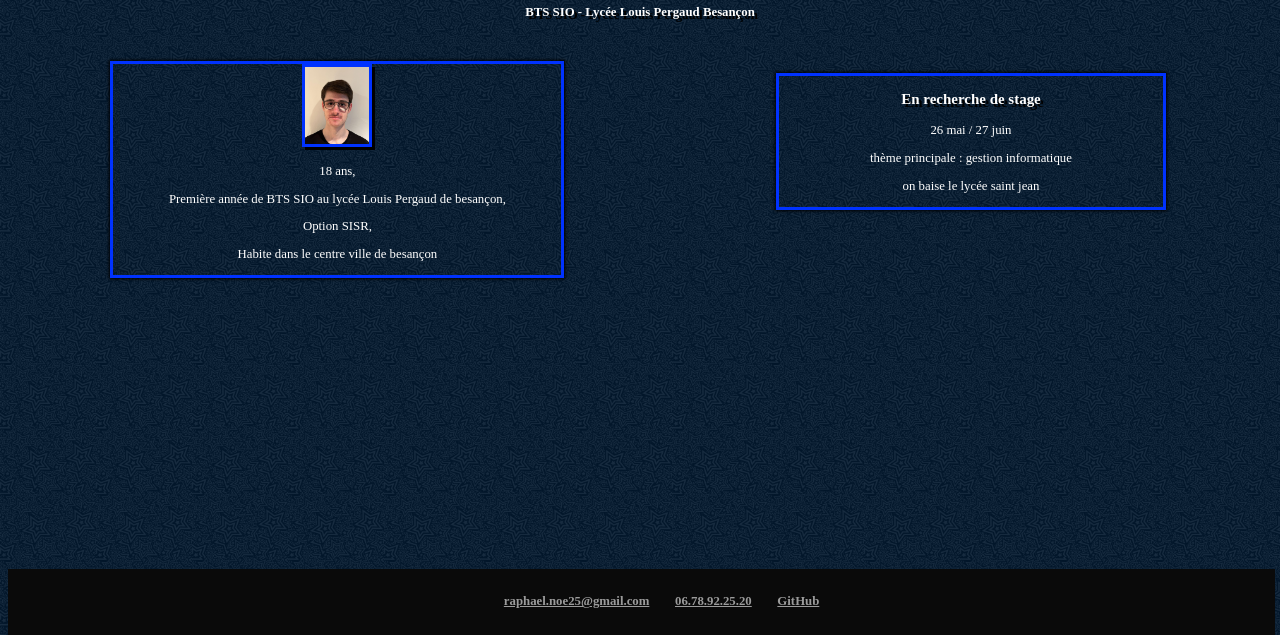
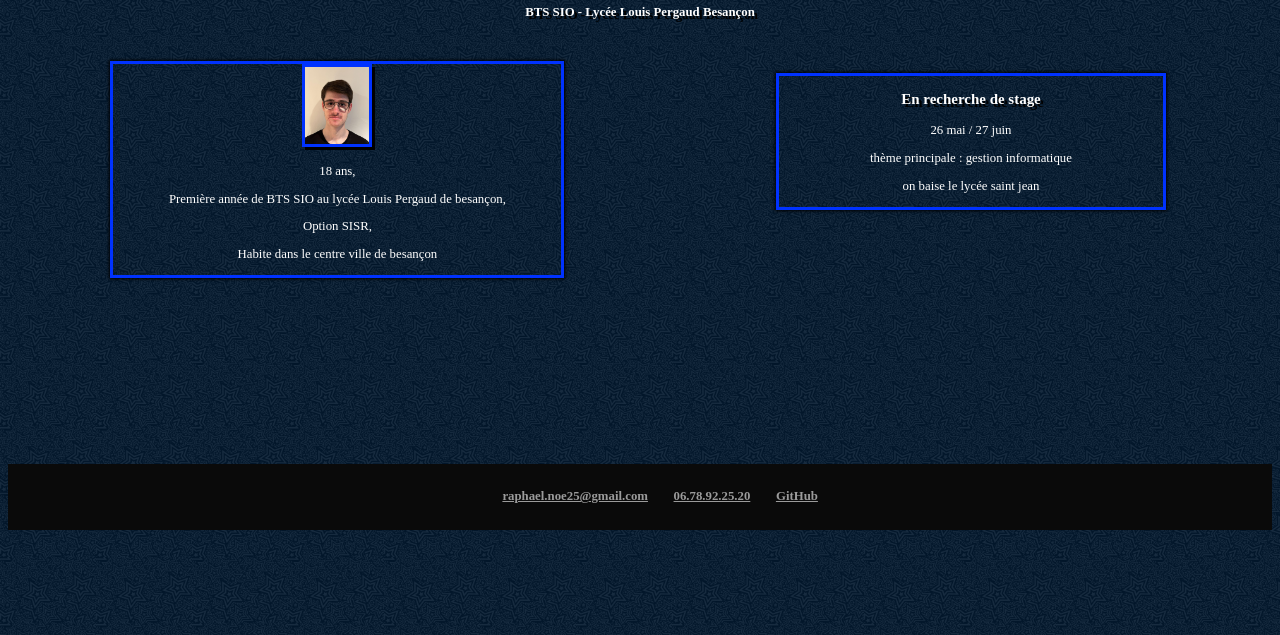
Before and after one commit to RaphaelNOE/Portefolio, a plain HTML site: page index.html in a window 1280 px wide. Shown: the part 165-800 px from the top of the page. Drawn offline with Linux system fonts and the light colour scheme.

Commit message:
Portefolio V1.1 : ajustement + début commentaires

```diff
--- a/css/style.css
+++ b/css/style.css
@@ -1,6 +1,10 @@
+/*--------------------*/
+/*---------Preset-----*/
+/*--------------------*/
+
 body {
     background:
-        /* top, transparent black, faked with gradient */
+        /* top, transparent color, faked with gradient */
         linear-gradient(rgba(0, 25, 50, 0.8),
             rgba(0, 25, 50, 0.8)),
         /* bottom, image */
@@ -49,6 +53,7 @@ h3 {
     position: relative;
     bottom: 14vw;
     width: 30vw;
+    margin-bottom: 75px;
 }
 
 .pfp {
--- a/css/stylecertif.css
+++ b/css/stylecertif.css
@@ -1,6 +1,10 @@
+/*--------------------*/
+/*---------Preset-----*/
+/*--------------------*/
+
 body {
     background:
-        /* top, transparent black, faked with gradient */
+        /* top, transparent color, faked with gradient */
         linear-gradient(rgba(0, 25, 0, 0.9),
             rgba(0, 25, 0, 0.9)),
         /* bottom, image */
--- a/css/stylecv.css
+++ b/css/stylecv.css
@@ -1,6 +1,10 @@
+/*--------------------*/
+/*---------Preset-----*/
+/*--------------------*/
+
 body {
     background:
-        /* top, transparent black, faked with gradient */
+        /* top, transparent color, faked with gradient */
         linear-gradient(rgba(75, 50, 0, 0.9),
             rgba(75, 50, 0, 0.9)),
         /* bottom, image */
--- a/css/styleexp.css
+++ b/css/styleexp.css
@@ -1,6 +1,10 @@
+/*--------------------*/
+/*---------Preset-----*/
+/*--------------------*/
+
 body {
     background:
-        /* top, transparent black, faked with gradient */
+        /* top, transparent color, faked with gradient */
         linear-gradient(rgba(25, 50, 35, 0.9),
             rgba(25, 50, 35, 0.9)),
         /* bottom, image */
--- a/css/styleheadfoot.css
+++ b/css/styleheadfoot.css
@@ -2,7 +2,12 @@ body {
     background-size: 12vh;
 }
 
+/*--------------------*/
+/*------header--------*/
+/*--------------------*/
+
 header {
+    /*-----barre noir-----*/
     background-color: rgb(10, 10, 10);
     padding: 1vw;
     text-align: center;
@@ -11,6 +16,7 @@ header {
 }
 
 header ul {
+    /*----aligne la liste horizontalement sans puce-----*/
     list-style: none;
     display: flex;
     text-align: center;
@@ -18,20 +24,28 @@ header ul {
 }
 
 header ul li {
+    /*------ecart entre éléments------*/
     margin-inline: 1vw;
 }
 
+/*--------------------*/
+/*------footer--------*/
+/*--------------------*/
+
 footer {
+    /*-------barre footer------*/
     background-color: rgb(10, 10, 10);
     padding: 1vw;
     text-align: center;
     font-weight: bold;
-    position: fixed;
-    bottom: 0%;
-    width: 97%;
+    /*----stuck en bas-------*/
+    position: relative;
+    bottom: 0;
+    width: 98%;
 }
 
 footer ul {
+    /*----aligne la liste horizontalement sans puce-----*/
     list-style: none;
     display: flex;
     text-align: center;
@@ -39,8 +53,13 @@ footer ul {
 }
 
 footer ul li {
+        /*------ecart entre éléments------*/
     margin-inline: 1vw;
 }
+
+/*--------------------*/
+/*------links---------*/
+/*--------------------*/
 
 a {
     color: rgb(155, 155, 155);
@@ -74,6 +93,10 @@ a {
     color: rgb(255, 128, 0);
 }
 
+/*--------------------*/
+/*------responsive----*/
+/*--------------------*/
+
 @media screen and (max-width:1024px) {
 
     header,
@@ -81,6 +104,7 @@ a {
         font-size: 25px;
     }
 
+    /*--------enleve espacement et sépare de la bordure de l'écran------------*/
     header ul li,
     footer ul li {
         margin-inline: none;
--- a/css/stylepassion.css
+++ b/css/stylepassion.css
@@ -1,6 +1,10 @@
+/*--------------------*/
+/*---------Preset-----*/
+/*--------------------*/
+
 body {
     background:
-        /* top, transparent black, faked with gradient */
+        /* top, transparent color, faked with gradient */
         linear-gradient(rgba(100, 50, 0, 0.9),
             rgba(100, 50, 0, 0.9)),
         /* bottom, image */
--- a/css/styleprojet.css
+++ b/css/styleprojet.css
@@ -1,6 +1,10 @@
+/*--------------------*/
+/*---------Preset-----*/
+/*--------------------*/
+
 body {
     background:
-        /* top, transparent black, faked with gradient */
+        /* top, transparent color, faked with gradient */
         linear-gradient(rgba(15, 0, 0, 0.9),
             rgba(15, 0, 0, 0.9)),
         /* bottom, image */
--- a/css/styleveille.css
+++ b/css/styleveille.css
@@ -1,6 +1,10 @@
+/*--------------------*/
+/*---------Preset-----*/
+/*--------------------*/
+
 body {
     background:
-        /* top, transparent black, faked with gradient */
+        /* top, transparent color, faked with gradient */
         linear-gradient(rgba(15, 0, 35, 0.9),
             rgba(15, 0, 35, 0.9)),
         /* bottom, image */
--- a/index.html
+++ b/index.html
@@ -41,9 +41,8 @@
             <p>on baise le lycée saint jean</p>
         </div>
     </section>
+
 </body>
-<!--<h6> pour abaisser le footer (placeholder)-->
-<h6>.</h6>
 
 <footer>
     <ul>
```
